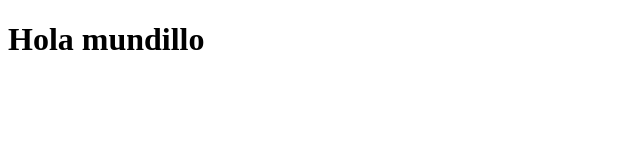
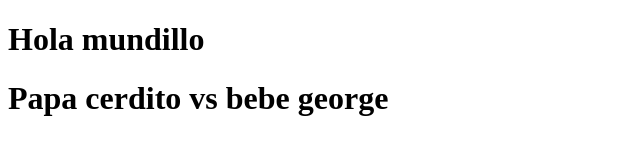
Before and after one commit to Maco01/pruebagit, a plain HTML site: page index.html in a window 1280 px wide. Shown: the whole page, without its empty margins (0-640 px from the left). Drawn offline with Linux system fonts and the light colour scheme.

Commit message:
mostrando status corto

```diff
--- a/index.html
+++ b/index.html
@@ -8,5 +8,6 @@
 </head>
 <body>
    <h1>Hola mundillo</h1>
+   <h1>Papa cerdito vs bebe george</h1>
 </body>
 </html>
```
Also changed, not shown: archivo.txt (added), 1 other file.
